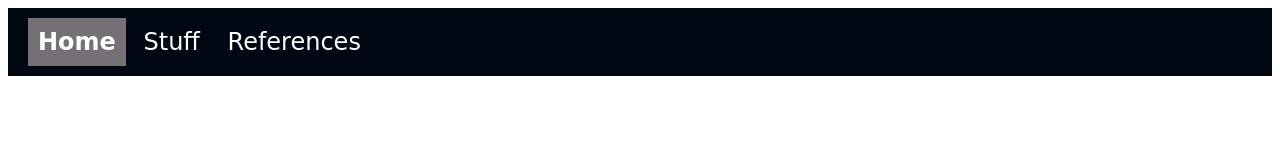
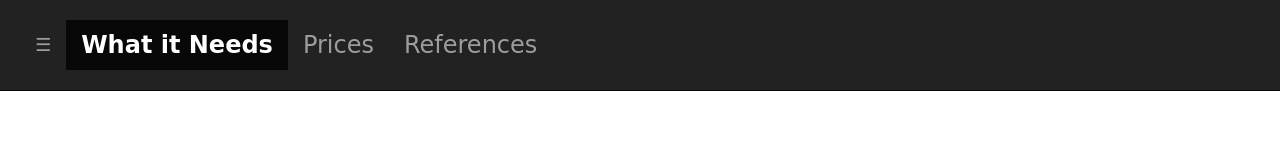
Before and after one commit to sharandasheep/crispr, a plain HTML site: page index.html in a window 1280 px wide. Drawn offline with nearby package versions, Linux system fonts and the light colour scheme; a web font is replaced by a local one.

Commit message:
Update index.html

```diff
--- a/index.html
+++ b/index.html
@@ -6,17 +6,26 @@
   <link rel="stylesheet" type="text/css" href="index.css">
   <script type="text/javascript" src="main.js"></script>
   <link href="https://fonts.googleapis.com/css?family=Baumans|Montserrat+Alternates" rel="stylesheet">
+  <link rel="stylesheet" href="https://maxcdn.bootstrapcdn.com/bootstrap/3.4.0/css/bootstrap.min.css">
+  <script src="https://maxcdn.bootstrapcdn.com/bootstrap/3.4.0/js/bootstrap.min.js"></script>
   <script src="https://ajax.googleapis.com/ajax/libs/jquery/3.3.1/jquery.min.js"></script>
   <link rel="icon" href="dna.png" type="image/x-icon">
   <title>Home</title>
 </head>
 <body>
   <div class="baumans">
-    <nav>
-	<a id="selected" href="index.html">Home</a>
-	<a href="stuff.html">Stuff</a>
-	<a href="references.html">References</a>
-    </nav>
+    <nav class="navbar navbar-inverse navbar-fixed-top">
+  <div class="container-fluid">
+    <div class="navbar-header">
+      <a class="navbar-brand" href="file:///Users/period6/Desktop/WebsiteOne/index.html"><span style="font-size:30px,cursor:pointer;" class="leftphase">&#9776;</span></a>
+    </div>
+    <ul class="nav navbar-nav">
+      <li class="active" id="selected"><a href="file:///Users/period6/Desktop/WebsiteOne/index.html">What it Needs</a></li>
+      <li><a href="file:///Users/period6/Desktop/WebsiteOne/table.html">Prices</a></li>
+      <li><a href="file:///Users/period6/Desktop/WebsiteOne/citations.html">References</a></li>
+    </ul>
+  </div>
+</nav>
   </div>
 </body>
 </html>
```
